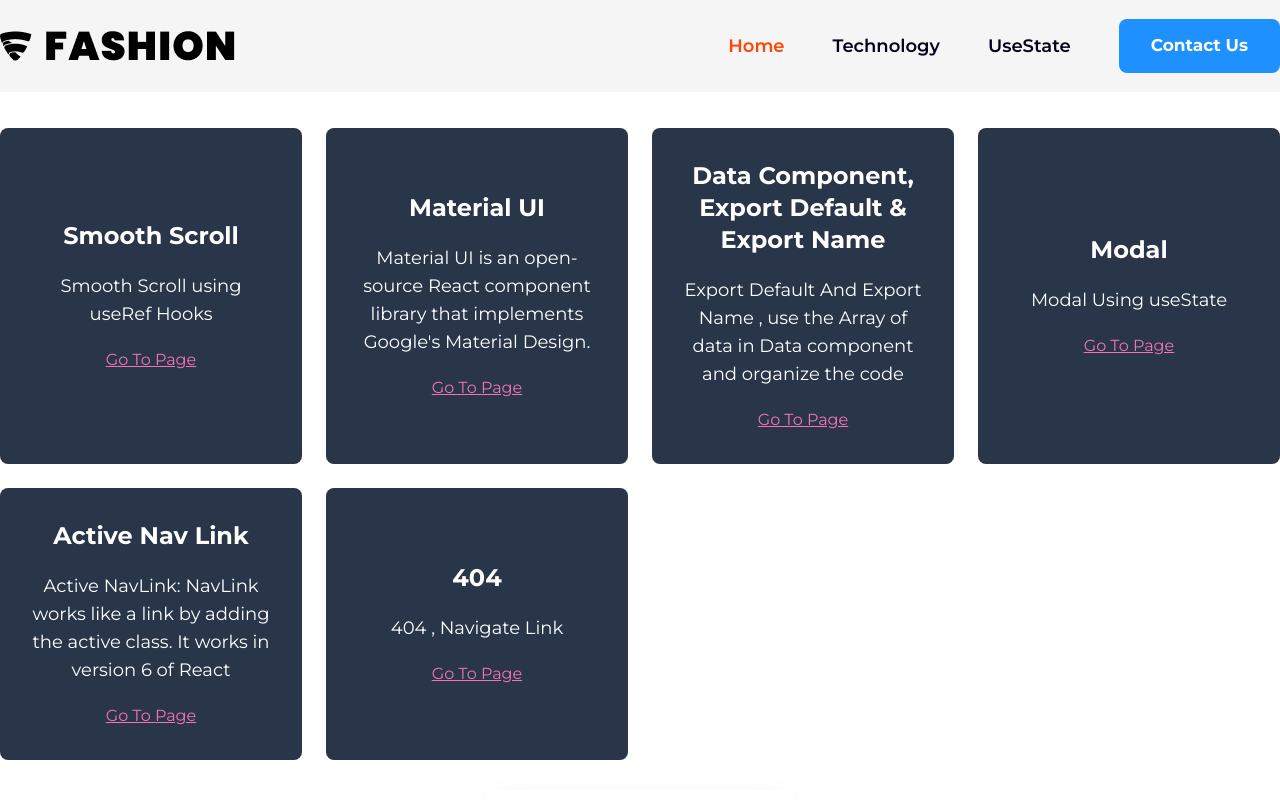
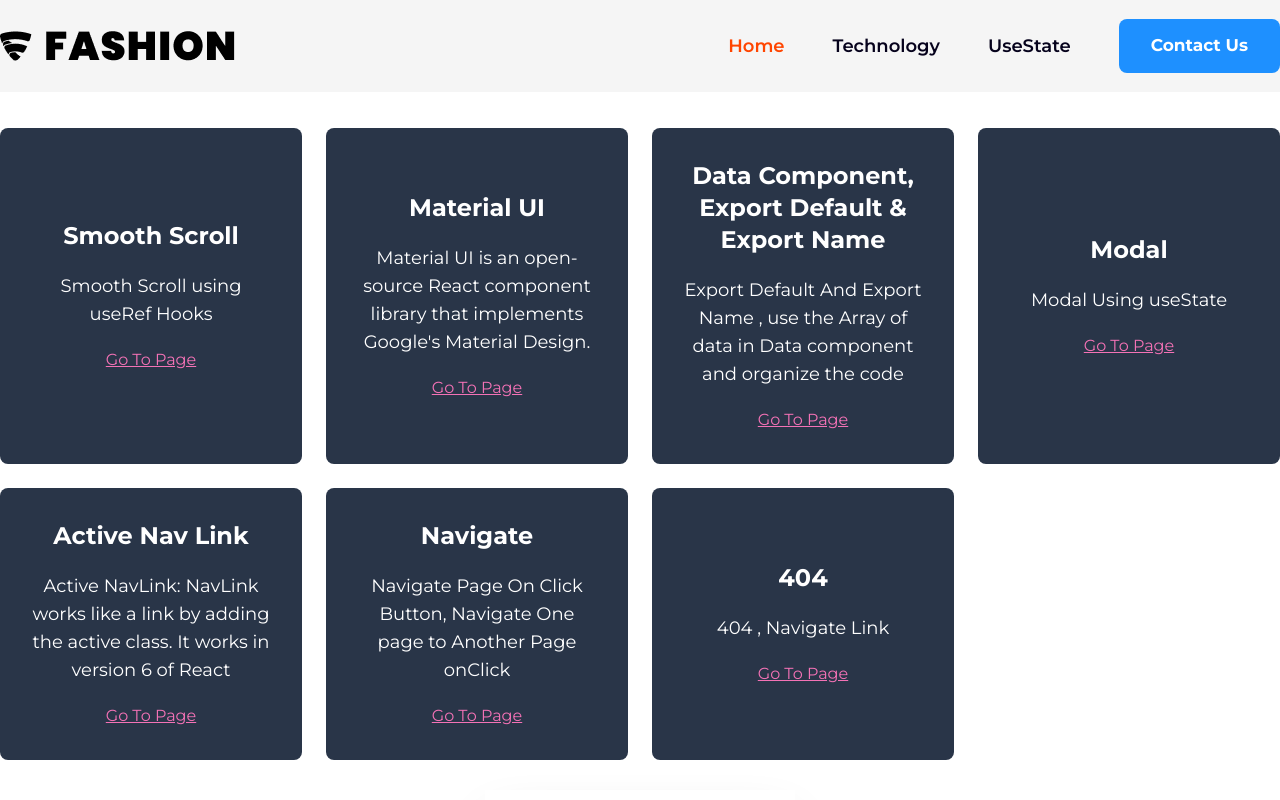
Before and after one commit to ankursrv/react-practice, a React (Create React App) app: page / in a window 1280 px wide. Shown: the top 800 px of the page. Built offline with nearby package versions, Linux system fonts and the light colour scheme; the HTML template or start-up script is replaced by a standard one.

Commit message:
navigate page created

```diff
--- a/src/App.js
+++ b/src/App.js
@@ -1,4 +1,4 @@
-import {BrowserRouter,Routes,Route, Navigate} from 'react-router-dom'
+import {BrowserRouter,Routes,Route} from 'react-router-dom'
 import Home from './pages/Home'
 import UseState from './pages/UseState'
 import Technology from './pages/Technology'
@@ -10,6 +10,7 @@ import MaterialUi from './pages/MaterialUi'     // MaterialUi
 import ExportDefaultAndExportName from './pages/ExportDefaultAndExportName'
 import ModalPage from './pages/ModalPage'
 import ActiveNavLinkPage from './pages/ActiveNavLinkPage'  // Nav Link Active
+import NavigateToPage from './pages/NavigateToPage'
 import NotFoundPage from './pages/NotFoundPage'
 const App =() =>{
   return(
@@ -24,6 +25,7 @@ const App =() =>{
         <Route path="/materialui" element={<MaterialUi />} />
         <Route path='/exportdefaultandexportname' element={<ExportDefaultAndExportName />} />
         <Route path='/modal' element={<ModalPage />} />
+        <Route path='/NavigateToPage' element={<NavigateToPage />} />
         <Route path='*' element={<NotFoundPage />} />
         {/* <Route path='*' element={<Navigate to='/' />} />   */}
       </Routes>
--- a/src/component/Data/index.jsx
+++ b/src/component/Data/index.jsx
@@ -31,6 +31,12 @@ const cardItemsData =[
         discription: "Active NavLink: NavLink works like a link by adding the active class. It works in version 6 of React",
         goToPageText: "Go To Page",
         goToPageLink: "/ActiveNavLink",
+    },
+    {
+        title: "Navigate",
+        discription: "Navigate Page On Click Button, Navigate One page to Another Page onClick",
+        goToPageText: "Go To Page",
+        goToPageLink: "/NavigateToPage",
     },
     {
         title: "404",
--- /dev/null
+++ b/src/pages/NavigateToPage/index.jsx
@@ -0,0 +1,10 @@
+const NavigateToPage = () => {
+    return (
+        <>
+            <section className="max-w-[1320px] mx-auto my-10">
+                <p>Lorem ipsum dolor sit amet consectetur, adipisicing elit. Iste soluta quae architecto dolore quos unde aut alias quod veritatis. Harum ut tempora blanditiis hic beatae. Iure suscipit beatae nobis accusamus.</p>
+            </section>
+        </>
+    )
+}
+export default NavigateToPage
```
